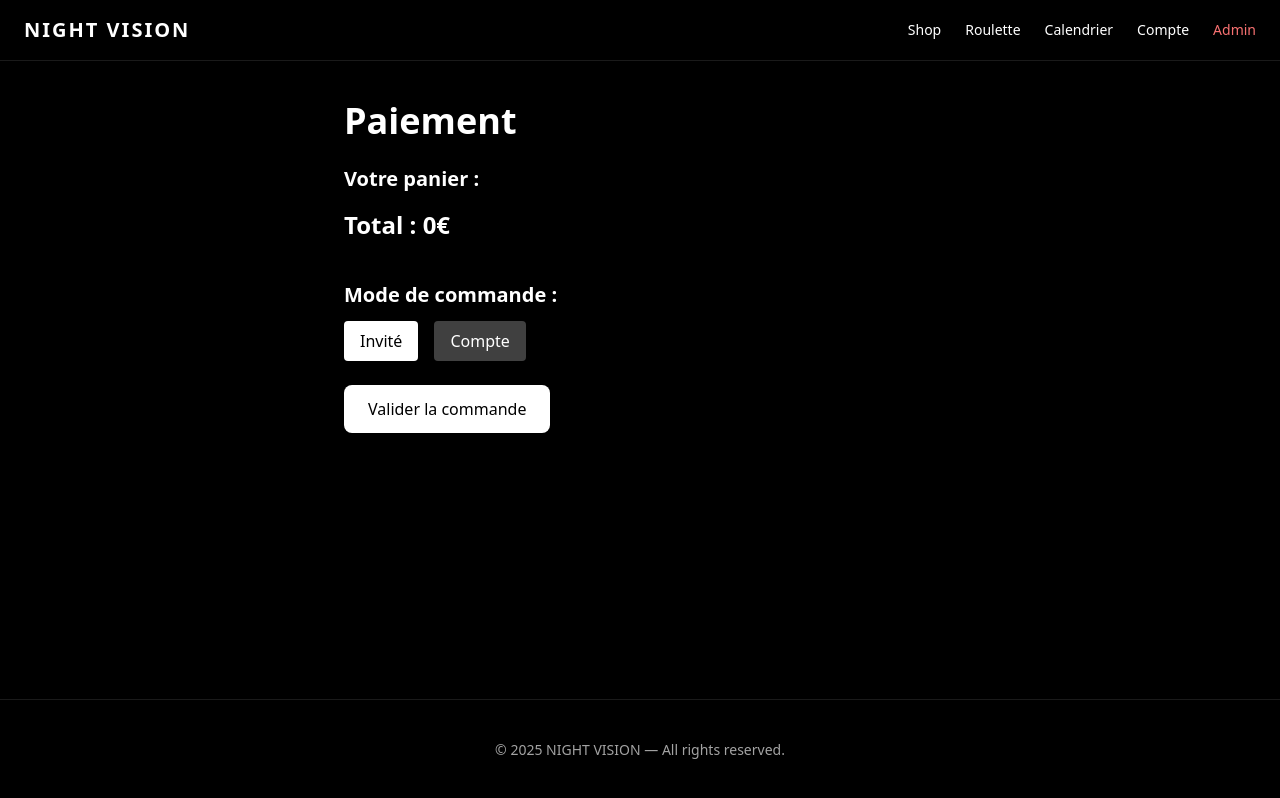
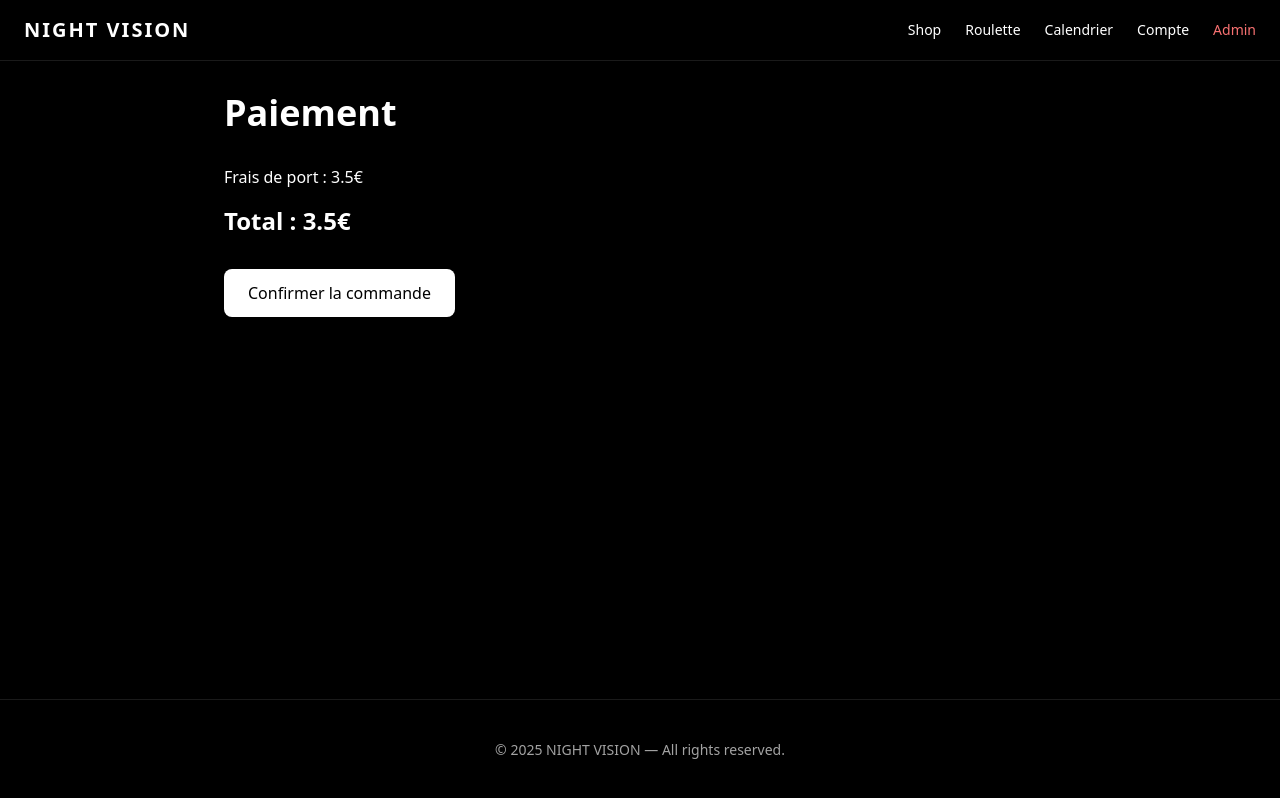
Before and after one commit to gaetanfionda-bot/NV-V12-FIXED.zip, a Next.js app: page /checkout in a window 1280 px wide. Built offline with nearby package versions, Linux system fonts and the light colour scheme.

Commit message:
Update page.jsx

```diff
--- a/app/checkout/page.jsx
+++ b/app/checkout/page.jsx
@@ -1,106 +1,57 @@
 "use client";
 
-import { useState } from "react";
 import { getCart, clearCart } from "@/lib/cart";
+import { addAdminOrder } from "@/lib/admin-db";
+import { useState, useEffect } from "react";
+import { useRouter } from "next/navigation";
 
 export default function CheckoutPage() {
-  const cart = getCart();
-  const total = cart.reduce((sum, item) => sum + item.price * item.quantity, 0);
+  const [cart, setCart] = useState([]);
+  const router = useRouter();
 
-  const [mode, setMode] = useState("guest"); // guest | account
-  const [email, setEmail] = useState("");
-  const [userId, setUserId] = useState("");
+  useEffect(() => {
+    setCart(getCart());
+  }, []);
 
-  async function submitOrder() {
-    const body = {
+  const totalProducts = cart.reduce(
+    (sum, item) => sum + item.price * item.quantity,
+    0
+  );
+
+  const shippingFee = 3.5;
+  const total = totalProducts + shippingFee;
+
+  const handleConfirm = async () => {
+    await addAdminOrder({
       items: cart,
       total,
-      mode,
-      userId: mode === "account" ? userId : null,
-    };
-
-    const res = await fetch("/api/orders", {
-      method: "POST",
-      body: JSON.stringify(body),
+      date: Date.now(),
+      customer: "Client invité"
     });
 
-    const data = await res.json();
-
-    if (data.error) {
-      alert(data.error);
-      return;
-    }
-
     clearCart();
-    alert("Commande validée !");
-window.location.href = `/checkout/success?orderId=${data.order.id}`;
-
-  }
+    router.push("/"); // redirection après paiement
+  };
 
   return (
-    <div className="p-10 max-w-2xl mx-auto">
-      <h1 className="text-4xl font-bold mb-6">Paiement</h1>
+    <div className="p-8 max-w-4xl mx-auto">
+      <h1 className="text-4xl font-bold mb-8">Paiement</h1>
 
-      <div className="mb-10">
-        <h2 className="text-xl font-semibold mb-3">Votre panier :</h2>
-        {cart.map((item) => (
-          <div key={item.id} className="border border-white/10 p-3 rounded mb-2">
-            <p className="text-lg">{item.name}</p>
-            <p className="text-neutral-400">
-              {item.price}€ × {item.quantity}
-            </p>
-          </div>
-        ))}
+      {cart.map((item) => (
+        <p key={item.id}>
+          {item.name} × {item.quantity} — {item.price * item.quantity}€
+        </p>
+      ))}
 
-        <p className="text-2xl font-semibold mt-4">Total : {total}€</p>
-      </div>
+      <p className="mt-6">Frais de port : {shippingFee}€</p>
 
-      {/* Mode de commande */}
-      <div className="mb-6">
-        <h2 className="text-xl font-semibold mb-3">Mode de commande :</h2>
-
-        <div className="flex gap-4">
-          <button
-            className={`px-4 py-2 rounded ${
-              mode === "guest" ? "bg-white text-black" : "bg-neutral-700"
-            }`}
-            onClick={() => setMode("guest")}
-          >
-            Invité
-          </button>
-
-          <button
-            className={`px-4 py-2 rounded ${
-              mode === "account" ? "bg-white text-black" : "bg-neutral-700"
-            }`}
-            onClick={() => setMode("account")}
-          >
-            Compte
-          </button>
-        </div>
-      </div>
-
-      {/* MODE COMPTE */}
-      {mode === "account" && (
-        <div className="mb-6">
-          <p className="mb-2 text-neutral-400">
-            Entrez votre identifiant utilisateur (userId)
-          </p>
-          <input
-            type="text"
-            placeholder="Votre ID"
-            className="w-full p-2 rounded bg-neutral-800"
-            value={userId}
-            onChange={(e) => setUserId(e.target.value)}
-          />
-        </div>
-      )}
+      <h2 className="text-2xl font-bold mt-4">Total : {total}€</h2>
 
       <button
-        onClick={submitOrder}
-        className="px-6 py-3 bg-white text-black rounded-lg hover:bg-neutral-300 transition"
+        onClick={handleConfirm}
+        className="mt-8 px-6 py-3 bg-white text-black rounded-lg"
       >
-        Valider la commande
+        Confirmer la commande
       </button>
     </div>
   );
```
